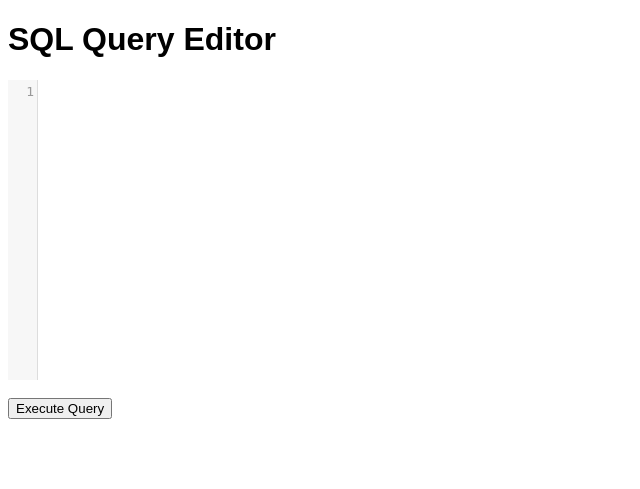
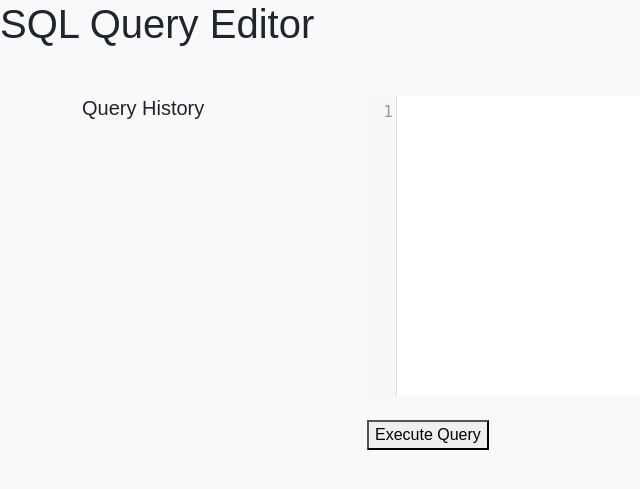
Before and after one commit to SamueleLonghin/sql-runner, a Flask app: page / in a window 1280 px wide. Shown: the top 489 px of the page, without its empty margins (0-640 px from the left). Run offline with Flask 3, Linux system fonts and the light colour scheme; some libraries are stand-ins or nearby versions.

Commit message:
Versione con storico. Al ricaricamento viene cancellato

```diff
--- a/app/templates/index.html
+++ b/app/templates/index.html
@@ -4,11 +4,13 @@
     <meta charset="UTF-8">
     <meta name="viewport" content="width=device-width, initial-scale=1.0">
     <title>SQL Query Editor</title>
+    <link href="https://cdn.jsdelivr.net/npm/bootstrap@5.3.0-alpha1/dist/css/bootstrap.min.css" rel="stylesheet">
     <link rel="stylesheet" href="https://cdnjs.cloudflare.com/ajax/libs/codemirror/5.61.0/codemirror.min.css">
     <link rel="stylesheet" href="https://cdnjs.cloudflare.com/ajax/libs/codemirror/5.61.0/addon/hint/show-hint.css">
     <style>
         body {
             font-family: Arial, sans-serif;
+            background-color: #f8f9fa;
         }
 
         #editor {
@@ -17,31 +19,46 @@
             border: 1px solid #ddd;
         }
 
-        table {
-            border-collapse: collapse;
-            width: 80%;
+        #editor {
+            height: 150px;
+            border: 1px solid #ddd;
             margin-top: 20px;
         }
 
-        table, th, td {
-            border: 1px solid #ddd;
+        #results {
+            margin-top: 20px;
         }
 
-        th, td {
-            padding: 8px;
-            text-align: left;
+        #history {
+            max-height: 300px;
+            overflow-y: auto;
         }
     </style>
 </head>
 <body>
 <h1>SQL Query Editor</h1>
-<form id="query-form">
-    <textarea id="editor" name="query"></textarea><br>
-    <button type="submit">Execute Query</button>
-</form>
 
-<div id="results"></div>
+<div class="container mt-5">
+    <div class="row">
+        <!-- Storico delle query -->
+        <div class="col-md-3">
+            <h5>Query History</h5>
+            <ul class="list-group" id="history"></ul>
+        </div>
+        <!-- Editor centrale per inserire la query -->
+        <div class="col-md-9">
+            <form id="query-form">
+                <textarea id="editor" name="query"></textarea><br>
+                <button type="submit">Execute Query</button>
+            </form>
 
+            <!-- Risultati della query -->
+            <div id="results" class="mt-4"></div>
+        </div>
+    </div>
+</div>
+
+<!-- Codemirror e jQuery -->
 <script src="https://cdnjs.cloudflare.com/ajax/libs/codemirror/5.61.0/codemirror.min.js"></script>
 <script src="https://cdnjs.cloudflare.com/ajax/libs/codemirror/5.61.0/mode/sql/sql.min.js"></script>
 <script src="https://cdnjs.cloudflare.com/ajax/libs/codemirror/5.61.0/addon/hint/show-hint.min.js"></script>
@@ -50,6 +67,7 @@
 
 <script>
     var tablesAndColumns = {};
+    var queryHistory = [];
 
     // Configurazione di CodeMirror con completamento automatico
     var editor = CodeMirror.fromTextArea(document.getElementById('editor'), {
@@ -72,20 +90,43 @@
         }
     });
 
+    // Aggiunge la funzionalità di autocompletamento su Ctrl-Space
+    editor.on('inputRead', function (instance, event) {
+        if (!instance.state.completionActive && event.keyCode !== 32) {  // Trigger autocompletion
+            CodeMirror.commands.autocomplete(editor);
+        }
+    });
+
+
+    // Funzione per aggiornare lo storico delle query
+    function updateHistory() {
+        var historyHtml = '';
+        queryHistory.forEach(function (query, index) {
+            historyHtml += '<li class="list-group-item">' + query + '</li>';
+        });
+        $('#history').html(historyHtml);
+    }
+
     // Esecuzione della query SQL
     $('#query-form').on('submit', function (e) {
         e.preventDefault();
+        var query = editor.getValue();
+
+        // Aggiungi la query allo storico
+        queryHistory.push(query);
+        updateHistory();
+
         $.ajax({
             url: '/execute',
             method: 'POST',
             data: {
-                query: editor.getValue()
+                query: query
             },
             success: function (response) {
                 if (response.error) {
-                    $('#results').html('<p style="color:red;">' + response.error + '</p>');
+                    $('#results').html('<p class="text-danger">Error: ' + response.error + '</p>');
                 } else {
-                    var table = '<table><thead><tr>';
+                    var table = '<table class="table table-bordered"><thead><tr>';
                     for (var i = 0; i < response.columns.length; i++) {
                         table += '<th>' + response.columns[i] + '</th>';
                     }
@@ -100,16 +141,20 @@
                     table += '</tbody></table>';
                     $('#results').html(table);
                 }
+                console.log(response)
+            },
+            error: function (xhr, textStatus, error) {
+                if (xhr && xhr.responseJSON) {
+
+                    $('#results').html('<p class="text-danger">Error: ' + xhr.responseJSON.error + '</p>');
+                } else {
+                    $('#results').html('<p class="text-danger">Error: ' + error + '</p>');
+                }
             }
-        });
+        })
     });
 
-    // Aggiunge la funzionalità di autocompletamento su Ctrl-Space
-    editor.on('inputRead', function (instance, event) {
-        if (!instance.state.completionActive && event.keyCode !== 32) {  // Trigger autocompletion
-            CodeMirror.commands.autocomplete(editor);
-        }
-    });
+
 </script>
 </body>
 </html>
```
